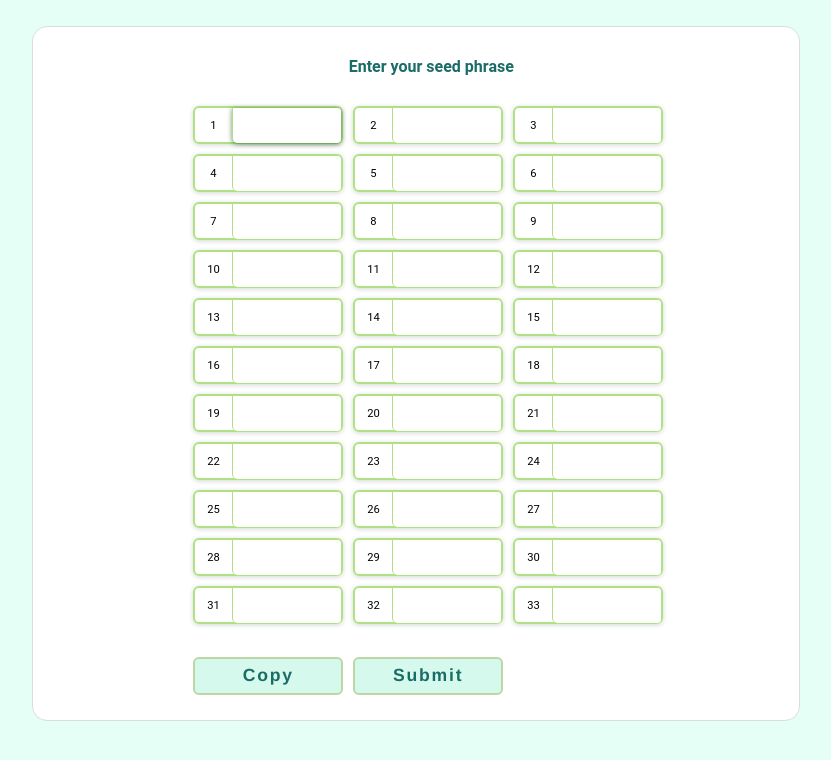
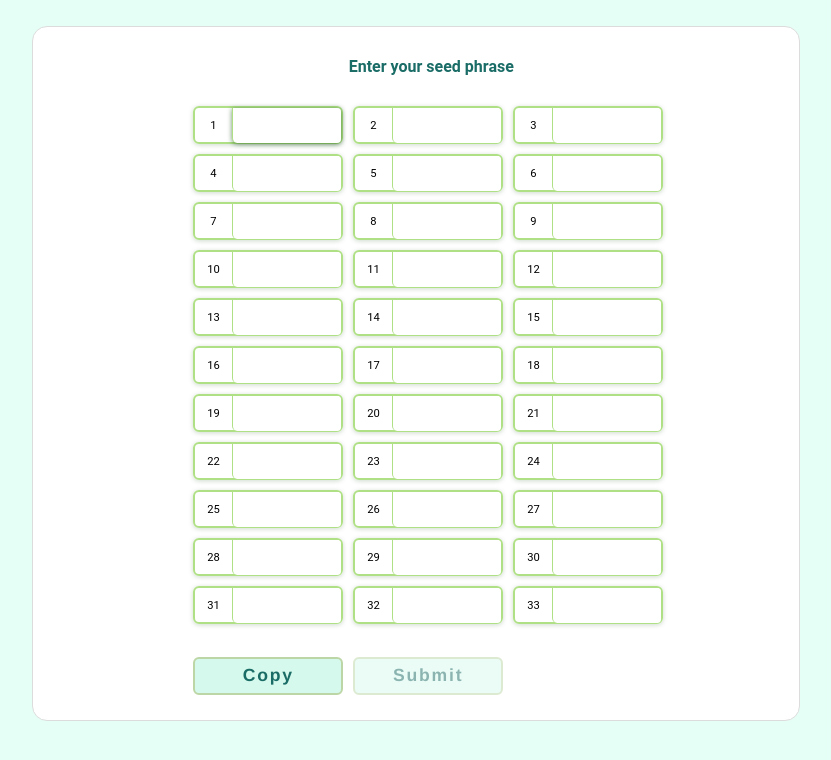
Before and after one commit to Femalopper/autocomplete, a React (Create React App) app: page / in a window 1280 px wide. Shown: the top 760 px of the page, without its empty margins (224-1055 px from the left). Built offline with nearby package versions, Linux system fonts and the light colour scheme.

Commit message:
add submit button state

```diff
--- a/src/components/Form.jsx
+++ b/src/components/Form.jsx
@@ -10,7 +10,16 @@ const Form = () => {
   const optionRefs = useRef([]);
   const [inputs, setInputs] = useState(fields);
   const [formState, setFormState] = useState('firstLoad');
+  const [submitBtnDisable, setSubmitBtnDisable] = useState(true);
   let focusOption = 1;
+
+  useEffect(() => {
+    const filledFealds = Object.values(inputs).filter(
+      ({ status }) =>
+        status === 'filled' || status === 'focus filled' || status === 'unfocus filled'
+    );
+    setSubmitBtnDisable(filledFealds.length !== fieldRefs.current.length);
+  }, [inputs]);
 
   const getNearestUnfocusedField = () => {
     const nearstUnfocusedField = Object.values(inputs).filter(
@@ -348,7 +357,12 @@ const Form = () => {
                   </button>
                 </td>
                 <td id="buttn">
-                  <button type="submit" id="submit__button" className="submit">
+                  <button
+                    type="submit"
+                    id="submit__button"
+                    className="submit"
+                    disabled={submitBtnDisable}
+                  >
                     Submit
                   </button>
                 </td>
```
